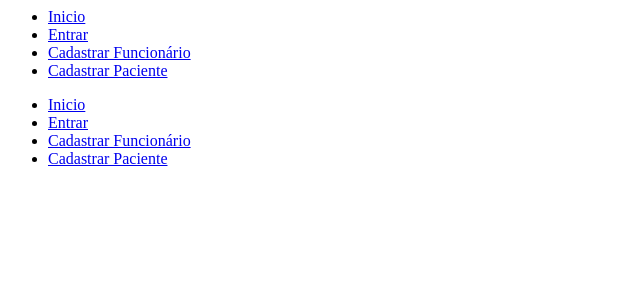
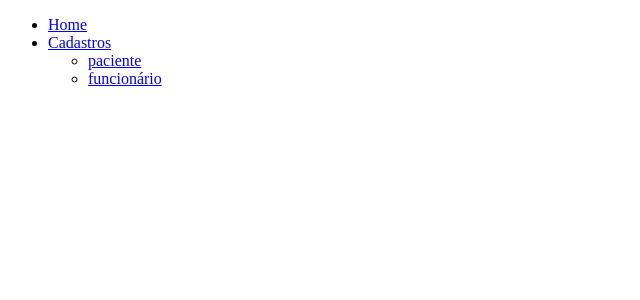
Before and after one commit to J-Eugenio/FabSoft-SCO, a PHP site: template sys/view/menu.php in a window 1280 px wide. Shown: the top 300 px of the page, without its empty margins (0-640 px from the left). Run offline with PHP 8.4, Linux system fonts and the light colour scheme; the template is opened without the code that fills it, so the values that code supplies are empty.

Commit message:
inicio menu

```diff
--- a/sys/view/header.php
+++ b/sys/view/header.php
@@ -1,8 +1,11 @@
-<nav class="menu-nav">
-    <ul>
-        <li><a href="../../sys/index.php">Inicio</a></li>
-        <li><a href="../../sys/view/TelaLogin.php">Entrar</a></li>
-        <li><a href="../../sys/view/funcionario/Cadastrar.php">Cadastrar Funcionário</a></li>
-        <li><a href="../../sys//view/usuario/Cadastrar.php">Cadastrar Paciente</a></li>
-    </ul>
+<nav>
+  <ul class="menu">
+        <li><a href="#">Home</a></li>
+        <li><a href="#">Cadastros</a>
+            <ul>
+                <li><a href="#">paciente</a></li>
+                <li><a href="#">funcionário</a></li>
+            </ul>
+        </li>
+</ul>
 </nav>
--- a/sys/view/menu.php
+++ b/sys/view/menu.php
@@ -1,5 +1,11 @@
-<?php
-
-    include_once("header.php");
-
-?>
+<!DOCTYPE html>
+<html lang="en">
+<head>
+    <meta charset="UTF-8">
+    <meta name="viewport" content="width=device-width, initial-scale=1.0">
+    <title>Document</title>
+</head>
+<body>
+    <?php include_once("header.php");?>
+</body>
+</html>
```
